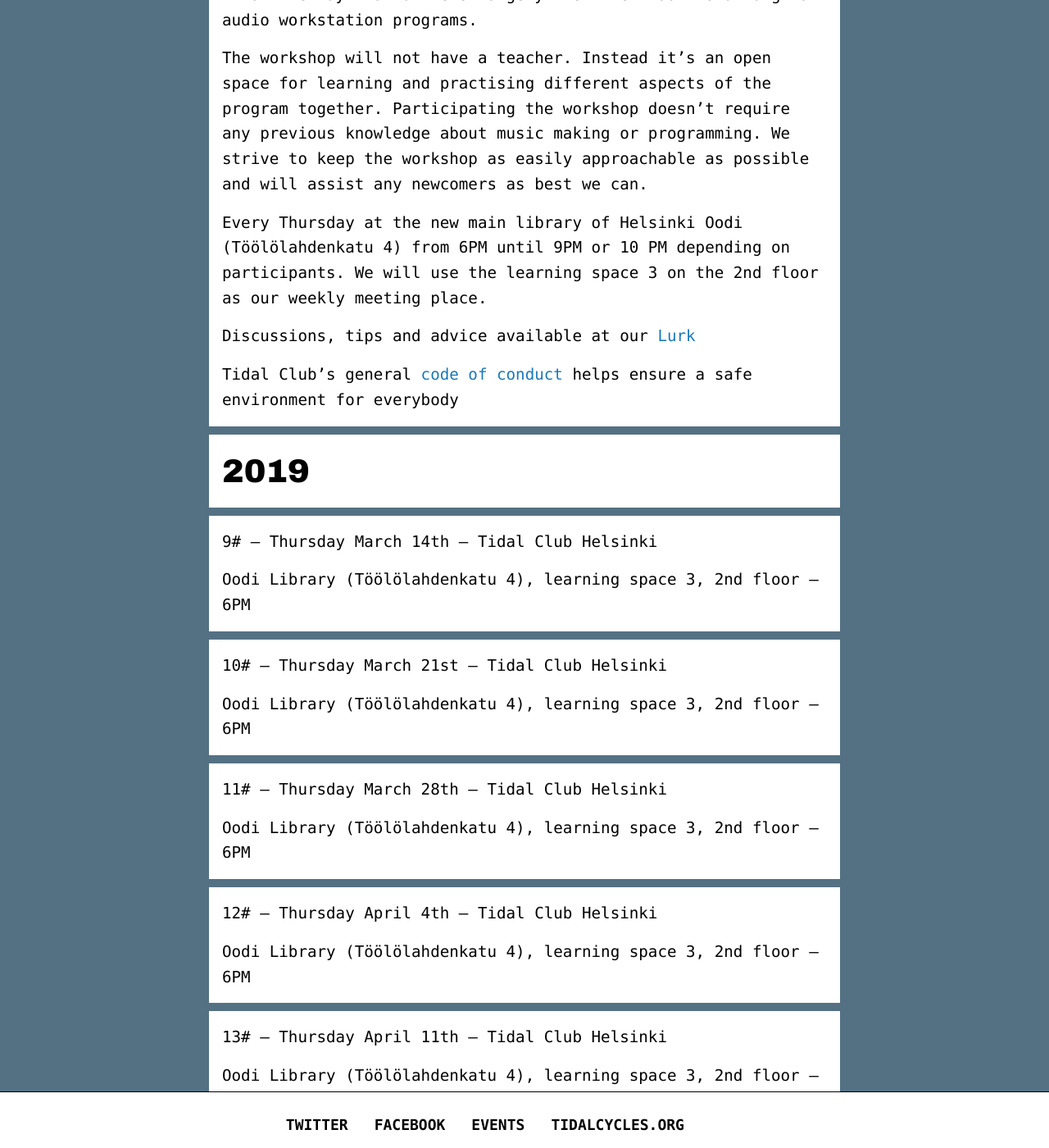
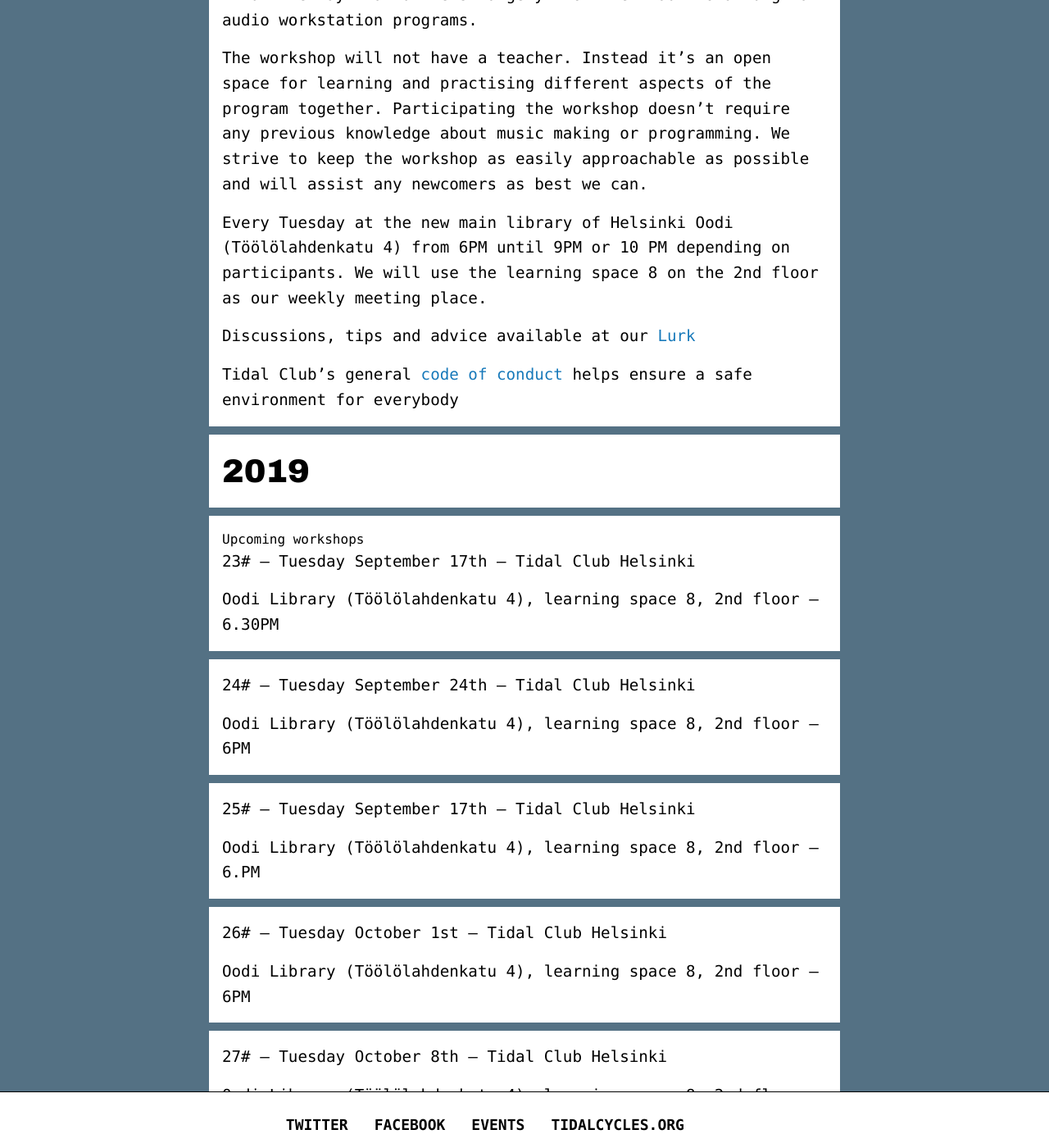
Before and after one commit to tidalclub/tidalclub.github.io, a Jekyll site: the page built from helsinki.html, in a window 1280 px wide and 1400 px high, scrolled down 460 px. Shown: the whole window at 82% size. Built offline with Jekyll 4.4.1, drawn with Linux system fonts in a browser that asks for light colours; nearby versions of some CDN libraries; comment, search, counter and statistics services are not loaded; some of the changed text lies outside the part shown.

Commit message:
Update helsinki.html

```diff
--- a/helsinki.html
+++ b/helsinki.html
@@ -7,7 +7,7 @@
 
 <p>The workshop will not have a teacher. Instead it’s an open space for learning and practising different aspects of the program together. Participating the workshop doesn’t require any previous knowledge about music making or programming. We strive to keep the workshop as easily approachable as possible and will assist any newcomers as best we can.</p>
 
-<p>Every Thursday at the new main library of Helsinki Oodi (Töölölahdenkatu 4) from 6PM until 9PM or 10 PM depending on participants. We will use the learning space 3 on the 2nd floor as our weekly meeting place.</p>
+<p>Every Tuesday at the new main library of Helsinki Oodi (Töölölahdenkatu 4) from 6PM until 9PM or 10 PM depending on participants. We will use the learning space 8 on the 2nd floor as our weekly meeting place.</p>
 
 <p>Discussions, tips and advice available at our <a href="https://t.co/w6suhemh7M" target="_blank">Lurk</a></p>
 
@@ -17,9 +17,56 @@
 
 			<hr>
 			<h1>2019</h1>
+<hr> Upcoming workshops
 
+<p>23# – Tuesday September 17th – Tidal Club Helsinki</p>
+ <p>Oodi Library (Töölölahdenkatu 4), learning space 8, 2nd floor – 6.30PM</p>
+<hr>
 
+<p>24# – Tuesday September 24th – Tidal Club Helsinki</p>
+ <p>Oodi Library (Töölölahdenkatu 4), learning space 8, 2nd floor – 6PM</p>
 <hr>
+<p>25# – Tuesday September 17th – Tidal Club Helsinki</p>
+ <p>Oodi Library (Töölölahdenkatu 4), learning space 8, 2nd floor – 6.PM</p>
+<hr>
+<p>26# – Tuesday October 1st – Tidal Club Helsinki</p>
+ <p>Oodi Library (Töölölahdenkatu 4), learning space 8, 2nd floor – 6PM</p>
+<hr>
+<p>27# – Tuesday October 8th – Tidal Club Helsinki</p>
+ <p>Oodi Library (Töölölahdenkatu 4), learning space 8, 2nd floor – 6PM</p>
+<hr>
+<p>28# – Tuesday October 15th – Tidal Club Helsinki</p>
+ <p>Oodi Library (Töölölahdenkatu 4), learning space 8, 2nd floor – 6PM</p>
+<hr>
+<p>29# – Tuesday October 22th – Tidal Club Helsinki</p>
+ <p>Oodi Library (Töölölahdenkatu 4), learning space 8, 2nd floor – 6PM</p>
+<hr>
+<p>30# – Tuesday October 29th – Tidal Club Helsinki</p>
+ <p>Oodi Library (Töölölahdenkatu 4), learning space 8, 2nd floor – 6PM</p>
+<hr>
+<p>31# – Tuesday November 5th – Tidal Club Helsinki</p>
+ <p>Oodi Library (Töölölahdenkatu 4), learning space 8, 2nd floor – 6PM</p>
+<hr>
+<p>32# – Tuesday November 12th – Tidal Club Helsinki</p>
+ <p>Oodi Library (Töölölahdenkatu 4), learning space 8, 2nd floor – 6PM</p>
+<hr>
+<p>33# – Tuesday November 19th – Tidal Club Helsinki</p>
+ <p>Oodi Library (Töölölahdenkatu 4), learning space 8, 2nd floor – 6PM</p>
+<hr>
+<p>34# – Tuesday November 26th – Tidal Club Helsinki</p>
+ <p>Oodi Library (Töölölahdenkatu 4), learning space 8, 2nd floor – 6PM</p>
+<hr>
+<p>35# – Tuesday December 3rd – Tidal Club Helsinki</p>
+ <p>Oodi Library (Töölölahdenkatu 4), learning space 8, 2nd floor – 6PM</p>
+<hr>
+<p>36# – Tuesday December 10th – Tidal Club Helsinki</p>
+ <p>Oodi Library (Töölölahdenkatu 4), learning space 8, 2nd floor – 6PM</p>
+<hr>
+<p>37# – Tuesday December 17th – Tidal Club Helsinki</p>
+ <p>Oodi Library (Töölölahdenkatu 4), learning space 8, 2nd floor – 6PM</p>
+<hr>
+<p>
+<hr> Past workshops
 
 <p>9# – Thursday March 14th – Tidal Club Helsinki</p>
  <p>Oodi Library (Töölölahdenkatu 4), learning space 3, 2nd floor – 6PM</p>
@@ -57,3 +104,9 @@
 <hr>
  <p>20# – Thursday May 30th – Tidal Club Helsinki</p>
  <p>Oodi Library (Töölölahdenkatu 4), learning space 3, 2nd floor – 6PM</p>
+<hr>
+<p>21# – Thursday September 10th – Tidal Club Helsinki</p>
+ <p>Oodi Library (Töölölahdenkatu 4), learning space 8, 2nd floor – 6PM</p>
+<hr>
+<p>22# – Thursday September 17th – Tidal Club Helsinki</p>
+ <p>Oodi Library (Töölölahdenkatu 4), learning space 8, 2nd floor – 6.30PM</p>
```
